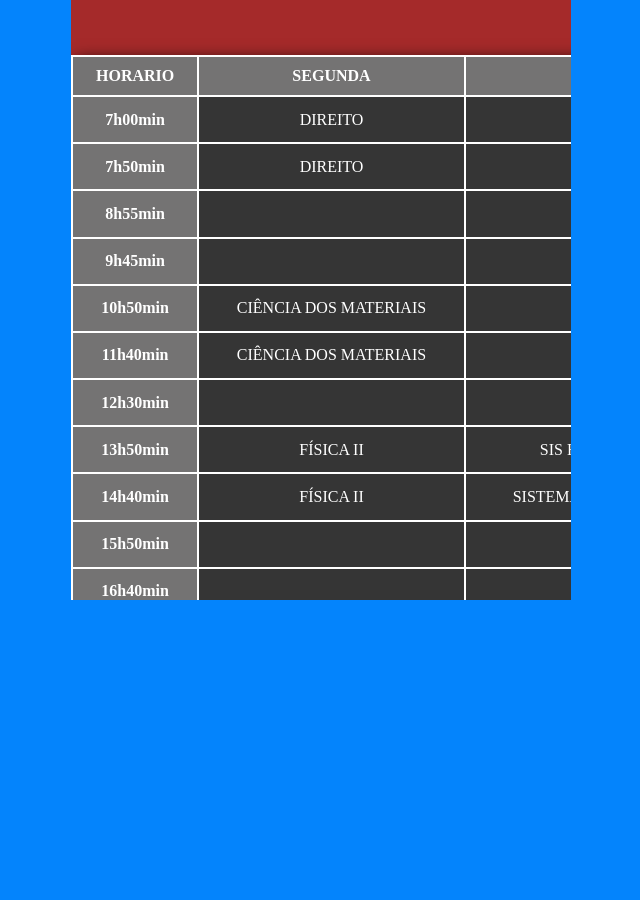
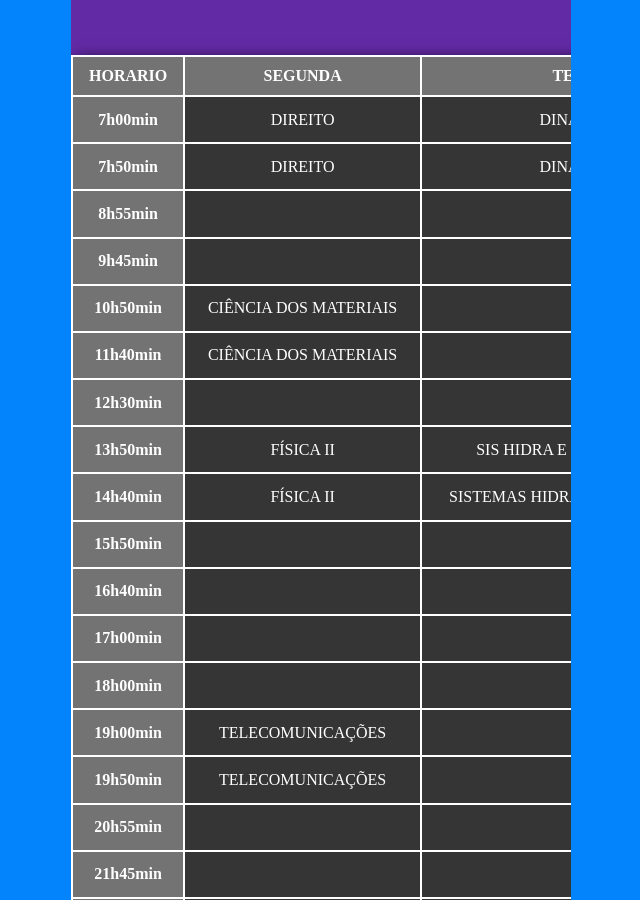
Before and after one commit to LopesGeovane/Agenda, a plain HTML site: page index.html in a window 1280 px wide. Shown: the whole page, without its empty margins (319-959 px from the left). Before the commit the page ends 800 px from the top, so only its background shows below. Drawn offline with Linux system fonts and the light colour scheme.

Commit message:
adptação

```diff
--- a/style.css
+++ b/style.css
@@ -12,8 +12,8 @@ body{
 
 div{
     width: 500px;
-    height: 600px;
-    background-color: brown;
+    height: 900px;
+    background-color: rgb(99, 42, 165);
     overflow-x: auto;
     overflow-y: auto;
 }
@@ -21,7 +21,7 @@ div{
 table{
     border-collapse: collapse;
     box-shadow: 5px 5px 15px black;
-    width: 1800px;
+    width: 1600px;
     height: 1080px;
 
 }
```
